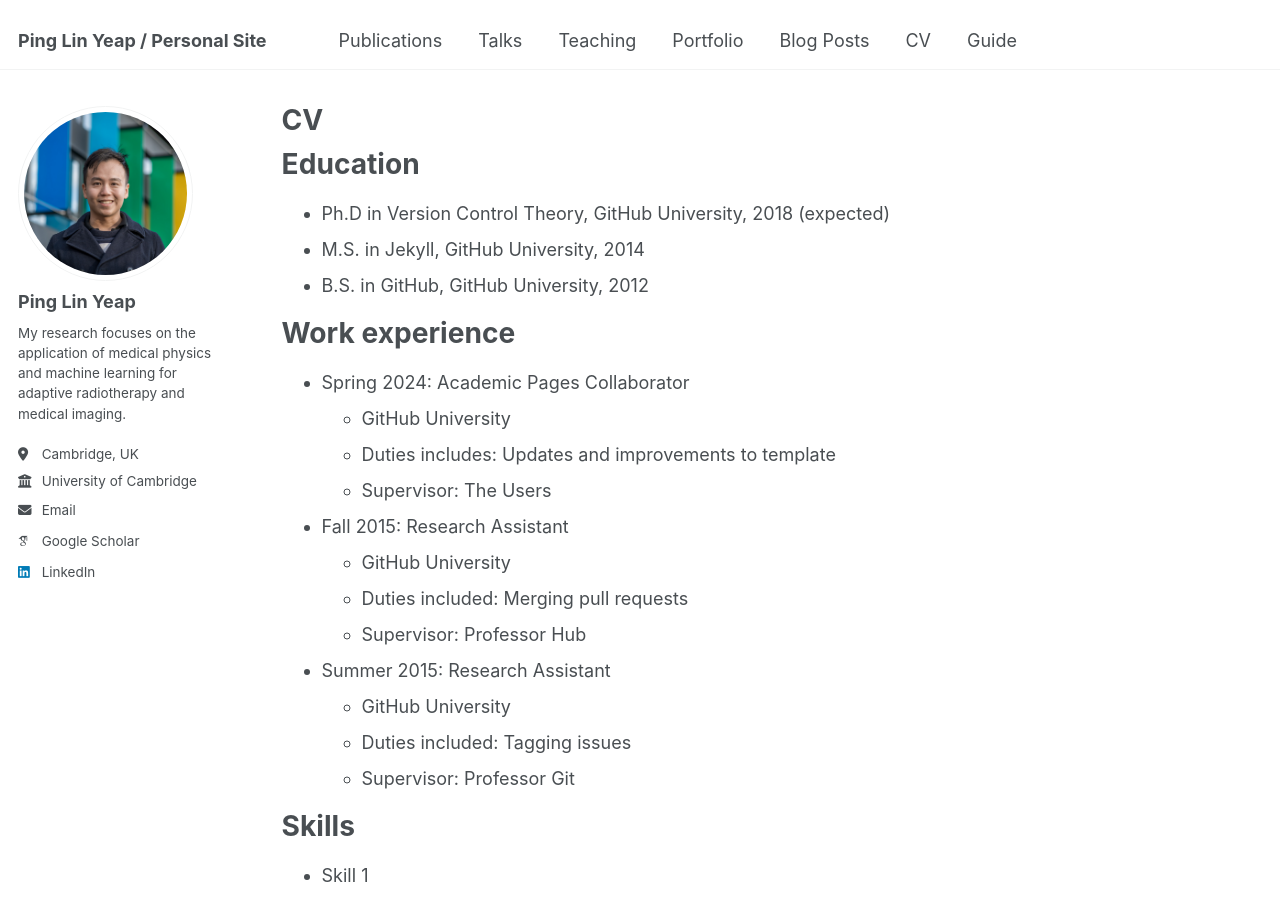
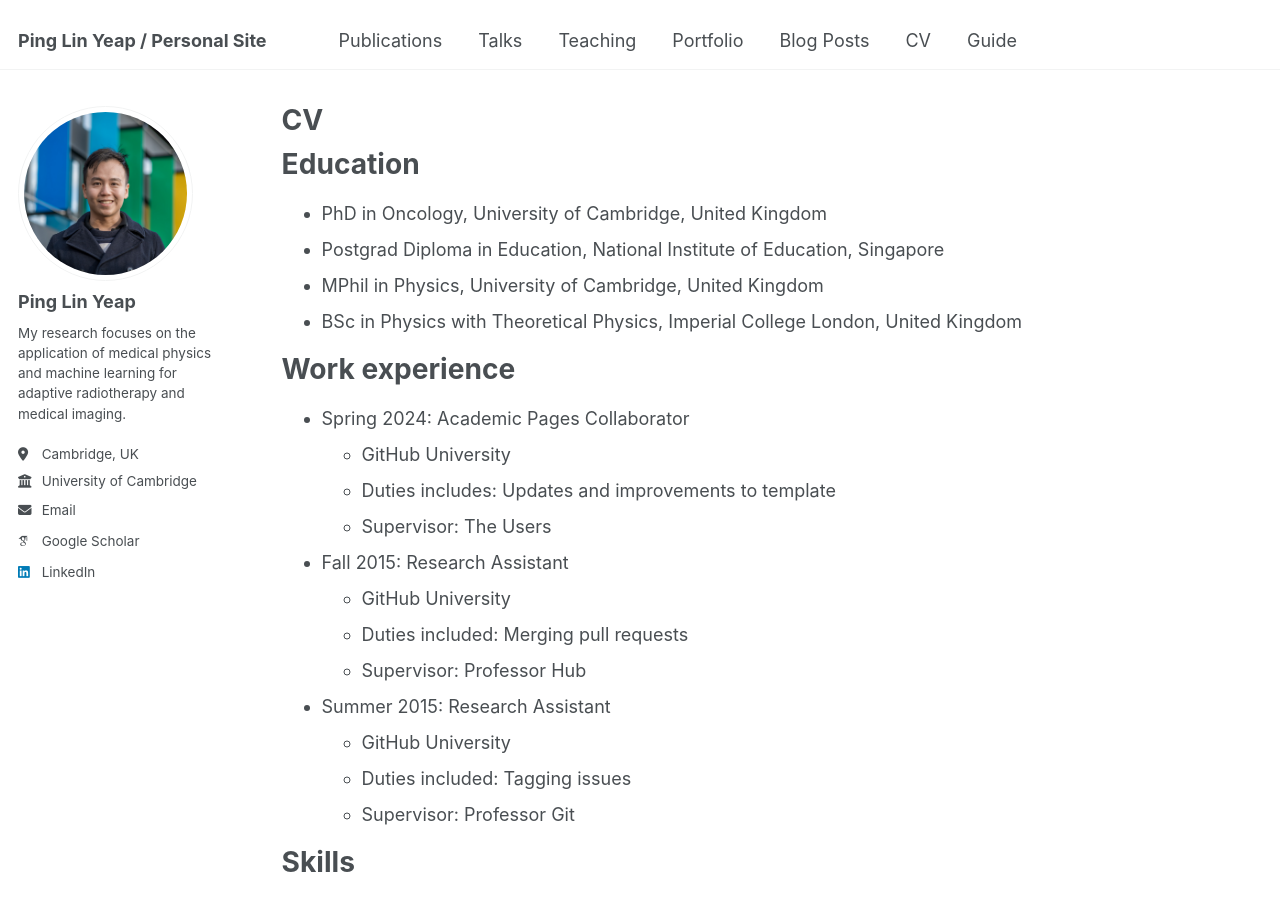
Before and after one commit to yeappl/yeappl.github.io, a Jekyll site: the page built from _pages/cv.md, in a window 1280 px wide and 900 px high. Built offline with Jekyll 4.4.1, drawn with Linux system fonts in a browser that asks for light colours; some web fonts are replaced.

Commit message:
Update cv.md

```diff
--- a/_pages/cv.md
+++ b/_pages/cv.md
@@ -11,9 +11,10 @@ redirect_from:
 
 Education
 ======
-* Ph.D in Version Control Theory, GitHub University, 2018 (expected)
-* M.S. in Jekyll, GitHub University, 2014
-* B.S. in GitHub, GitHub University, 2012
+* PhD in Oncology, University of Cambridge, United Kingdom
+* Postgrad Diploma in Education, National Institute of Education, Singapore
+* MPhil in Physics, University of Cambridge, United Kingdom
+* BSc in Physics with Theoretical Physics, Imperial College London, United Kingdom
 
 Work experience
 ======
```
